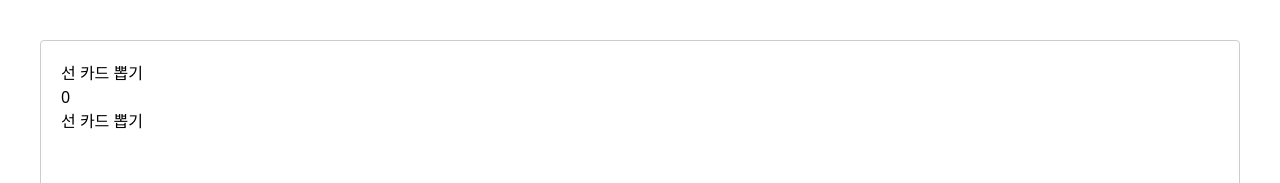
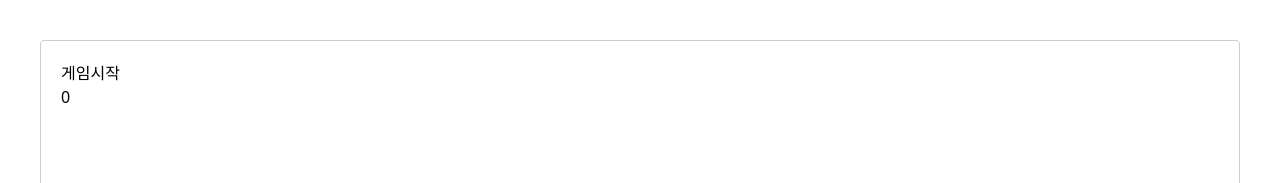
Before and after one commit to ggyugyo/CMIUC, a React (Vite) app in the folder CMIUC-FE/: page /game in a window 1280 px wide. Shown: the top 183 px of the page. Built offline with nearby package versions, Linux system fonts and the light colour scheme.

Commit message:
🐛 모달 타이머 수정

```diff
--- a/CMIUC-FE/src/components/modals/DrawFirstPlayer.jsx
+++ b/CMIUC-FE/src/components/game/GameFirstPlayer.jsx
@@ -1,7 +1,7 @@
 import { useState, useRef, useEffect } from "react";
 import Modal from "react-modal";
 
-export const DrawFirstPlayer = ({
+export const GameFirstPlayer = ({
   gameState,
   setGameState,
   playerNumber,
--- a/CMIUC-FE/src/components/game/GameLogic.jsx
+++ b/CMIUC-FE/src/components/game/GameLogic.jsx
@@ -1,12 +1,15 @@
 import { useEffect, useState } from "react";
 import Loading from "../Loading.jsx";
 import Modal from "react-modal";
-import { DrawFirstPlayer } from "../modals/DrawFirstPlayer";
+import { GameStart } from "./GameStart.jsx";
+import { GameFirstPlayer } from "./GameFirstPlayer.jsx";
 import { GamePlayerRole } from "./GamePlayerRole";
 
 export const GameLogic = () => {
   const [loading, setLoading] = useState(true);
-  const [gameState, setGameState] = useState("");
+  // 게임 상태 관리
+  const [gameState, setGameState] = useState("WAITING");
+  // 유저 정보 Default
   const [playerInfo, setPlayerInfo] = useState([
     {
       userName: 0,
@@ -15,25 +18,26 @@ export const GameLogic = () => {
       userCard: [],
     },
   ]);
+  // 게임 시작 모달
+  const [gameStartModal, setGameStartModal] = useState(false);
+  // 게임 참가자 수
   const [playerNumber, setPlayerNumber] = useState(0);
+  // 선카드 모달
   const [firstPlayerModal, setFirstPlayerModal] = useState(false);
+  // 역할선정 모달
   const [playerRoleModal, setPlayerRoleModal] = useState(false);
-  const [round, setRound] = useState(1);
-  const [roundAlert, setRoundAlert] = useState(false);
+  // 라운드
+  const [round, setRound] = useState(0);
+  // 타이머
+  const [timer, setTimer] = useState(0);
 
   useEffect(() => {
     setTimeout(() => {
       setLoading(false);
-      setFirstPlayerModal(true);
-    }, 3000);
+      setGameState("GAME_START");
+      setGameStartModal(true);
+    }, 2000);
   }, []);
-
-  const roundTimer = () => {
-    setTimeout(() => {
-      setRoundAlert(false);
-      setRound(round + 1);
-    }, 3000);
-  };
 
   if (loading) {
     return <Loading />;
@@ -41,7 +45,15 @@ export const GameLogic = () => {
 
   return (
     <div>
-      <DrawFirstPlayer
+      {gameState === "GAME_START" && (
+        <GameStart
+          gameState={gameState}
+          setGameState={setGameState}
+          gameStartModal={gameStartModal}
+          setGameStartModal={setGameStartModal}
+        />
+      )}
+      {/* <GameFirstPlayer
         gameState={gameState}
         setGameState={setGameState}
         playerNumber={playerNumber}
@@ -65,7 +77,7 @@ export const GameLogic = () => {
           playerInfo={playerInfo}
           setPlayerInfo={setPlayerInfo}
         />
-      )}
+      )} */}
     </div>
   );
 };
--- /dev/null
+++ b/CMIUC-FE/src/components/game/GameStart.jsx
@@ -0,0 +1,20 @@
+import Modal from "react-modal";
+import { useEffect } from "react";
+import { GameTimer } from "./GameTimer";
+
+export const GameStart = ({
+  gameState,
+  setGameState,
+  gameStartModal,
+  setGameStartModal,
+}) => {
+  useEffect(() => {
+    setGameStartModal(true);
+  }, []);
+  return (
+    <Modal isOpen={gameStartModal} ariaHideApp={false}>
+      <div>게임시작</div>
+      <GameTimer gameState={gameState} setGameState={setGameState} />
+    </Modal>
+  );
+};
--- /dev/null
+++ b/CMIUC-FE/src/components/game/GameTimer.jsx
@@ -0,0 +1,37 @@
+import { useState, useEffect } from "react";
+
+export const GameTimer = ({ gameState, setGameState }) => {
+  const [timer, setTimer] = useState(0);
+  useEffect(() => {
+    switch (gameState) {
+      case "GAME_START":
+        setTimer(3);
+        break;
+      case "DRAW_FIRST_PLAYER":
+        setTimer(3);
+        break;
+      case "DRAW_ROLE_PLAYER":
+        setTimer(10);
+        break;
+      case "DRAW_CARD":
+        setTimer(120);
+        break;
+    }
+  }, []);
+
+  useEffect(() => {
+    console.log(gameState);
+    const decreaseTime = setInterval(() => {
+      setTimer((timer) => timer - 1);
+    }, 1000);
+
+    if (timer === 0) {
+      clearInterval(decreaseTime);
+    }
+    return () => {
+      clearInterval(decreaseTime);
+    };
+  }, [timer]);
+
+  return <div>{timer}</div>;
+};
--- a/CMIUC-FE/src/pages/Game.jsx
+++ b/CMIUC-FE/src/pages/Game.jsx
@@ -2,9 +2,11 @@ import { GameLayout } from "../layouts/GameLayout.jsx";
 import { GameLogic } from "../components/game/GameLogic.jsx";
 
 export const Game = () => {
+  // 오픈비두
   return (
     <>
       <GameLayout>
+        {/* 오픈비두 */}
         <GameLogic />
       </GameLayout>
     </>
```
